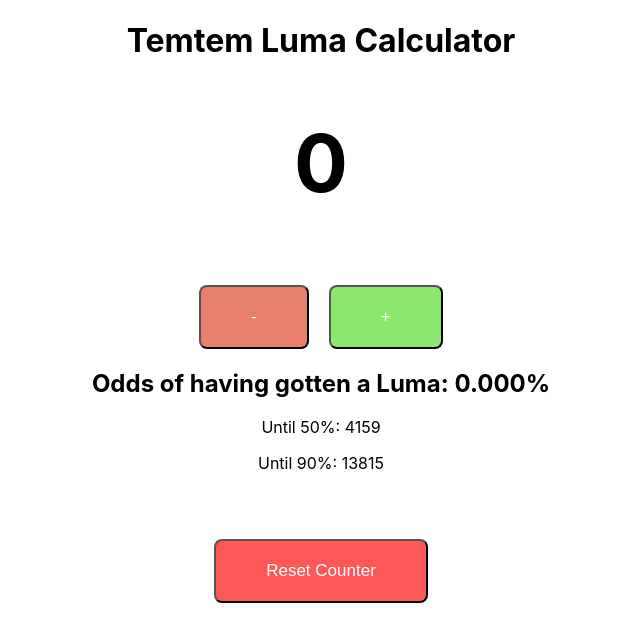
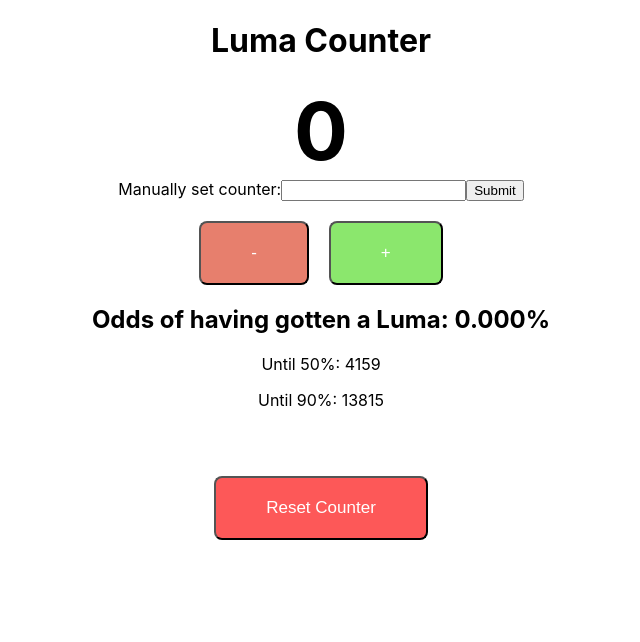
Before and after one commit to crispinonicky/luma-counter, a React (Create React App) app: page / in a window 1280 px wide. Shown: the top 642 px of the page, without its empty margins (319-959 px from the left). Built offline with nearby package versions, Linux system fonts and the light colour scheme.

Commit message:
added placeholder manual input

```diff
--- a/src/App.css
+++ b/src/App.css
@@ -60,7 +60,13 @@
 
 .beeg {
   font-size: 5em;
+  margin: 0 auto;
+  width: 200px;
 }
+
+/* .beeg:hover {
+  color: red;
+} */
 
 .counter-buttons {
   display: flex;
--- a/src/App.js
+++ b/src/App.js
@@ -5,7 +5,7 @@
 function App() {
   return (
     <div className="App">
-      <h1>Temtem Luma Calculator</h1>
+      <h1>Luma Counter</h1>
       <Probability />
     </div>
   );
--- /dev/null
+++ b/src/components/Modal.jsx
@@ -0,0 +1,11 @@
+import React, { Component } from 'react'
+
+export default class Modal extends Component {
+  render() {
+    return (
+      <div>
+        test
+      </div>
+    )
+  }
+}
--- a/src/components/Probability.jsx
+++ b/src/components/Probability.jsx
@@ -1,4 +1,5 @@
 import React, { Component } from "react";
+import Modal from './Modal';
 
 export default class Probability extends Component {
   state = {
@@ -6,7 +7,8 @@
     probability: "",
     lumaOdds: 0,
     until50: 4159,
-    until90: 13815
+    until90: 13815,
+    input: ""
   };
 
   reset = () => {
@@ -24,7 +26,7 @@
   addOne = () => {
     this.setState(
       {
-        counter: this.state.counter + 1,
+        counter: this.state.counter + parseInt(1),
         until50: this.state.until50 - 1,
         until90: this.state.until90 - 1
       },
@@ -99,10 +101,52 @@
     );
   };
 
+  info = () => {
+    console.log("heyyyy")
+  }
+
+  handleSubmit = (e) => {
+    console.log(this.state.input)
+
+    this.setState({
+      counter: parseInt(this.state.input)
+    }, ()=> {
+      this.setState(
+        {
+          lumaOdds: (1 - (5999 / 6000) ** this.state.counter) * 100,
+          until50: 4159 - this.state.input,
+          until90: 13815 - this.state.input,
+          input: ""
+        },
+        () => {
+          console.log("Odds of getting a luma are", this.state.lumaOdds);
+        }
+      );
+    })
+
+    e.preventDefault()
+  }
+
+  handleChange = (e) => {
+    this.setState({
+      input: e.target.value
+    })
+  }
+
   render() {
     return (
       <div>
+
+        {/* <Modal/> */}
         {this.showCounter()}
+
+        <form onSubmit={this.handleSubmit}>
+        <label>
+          Manually set counter:
+          <input type="number" value={this.state.input} onChange={this.handleChange} />
+        </label>
+        <input type="submit" value="Submit" />
+      </form>
 
         <br />
         <div className = 'counter-buttons'>
@@ -121,6 +165,7 @@
         <button className="reset" onClick={this.reset}>
           Reset Counter
         </button>
+
       </div>
     );
   }
```
